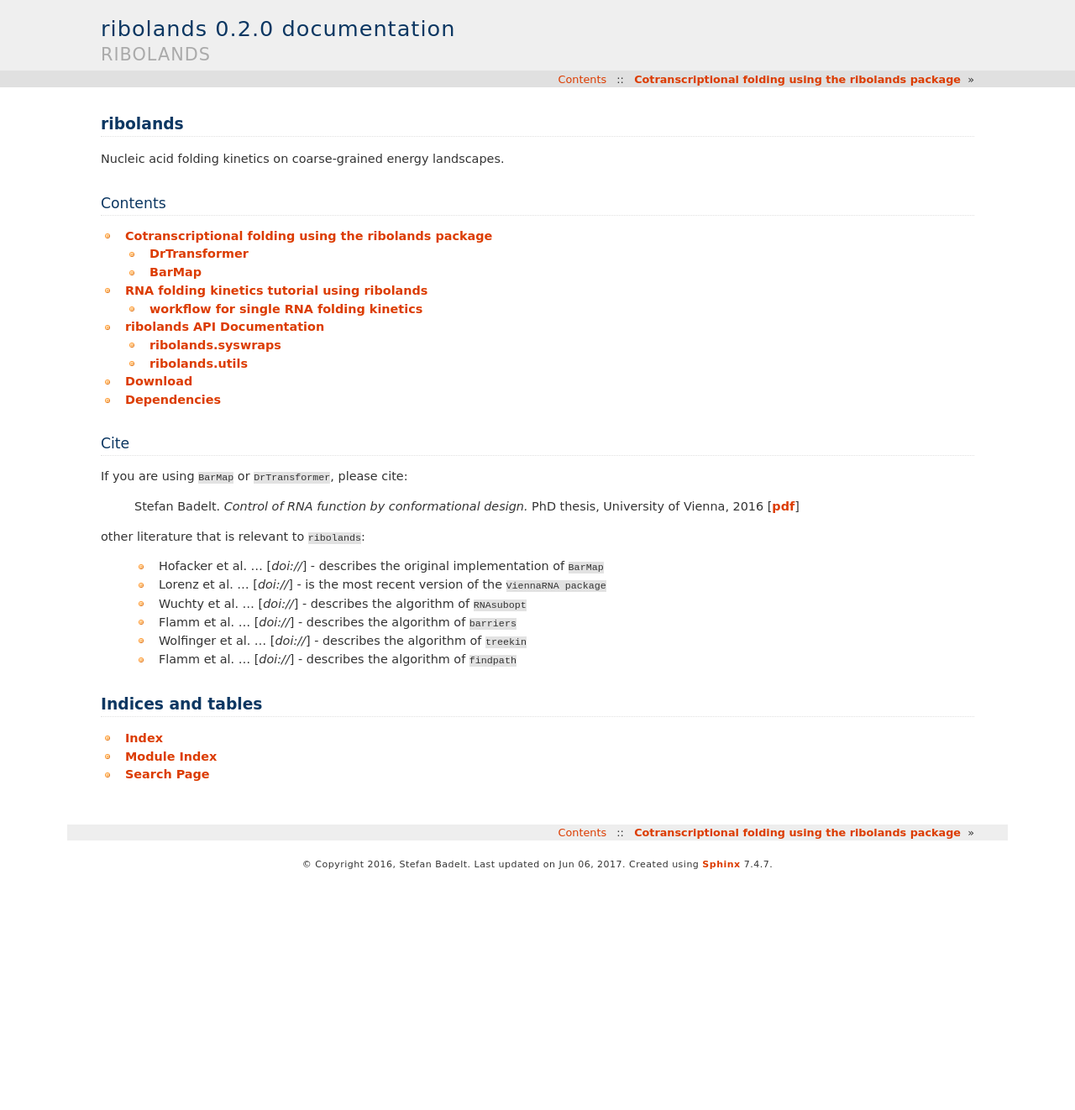
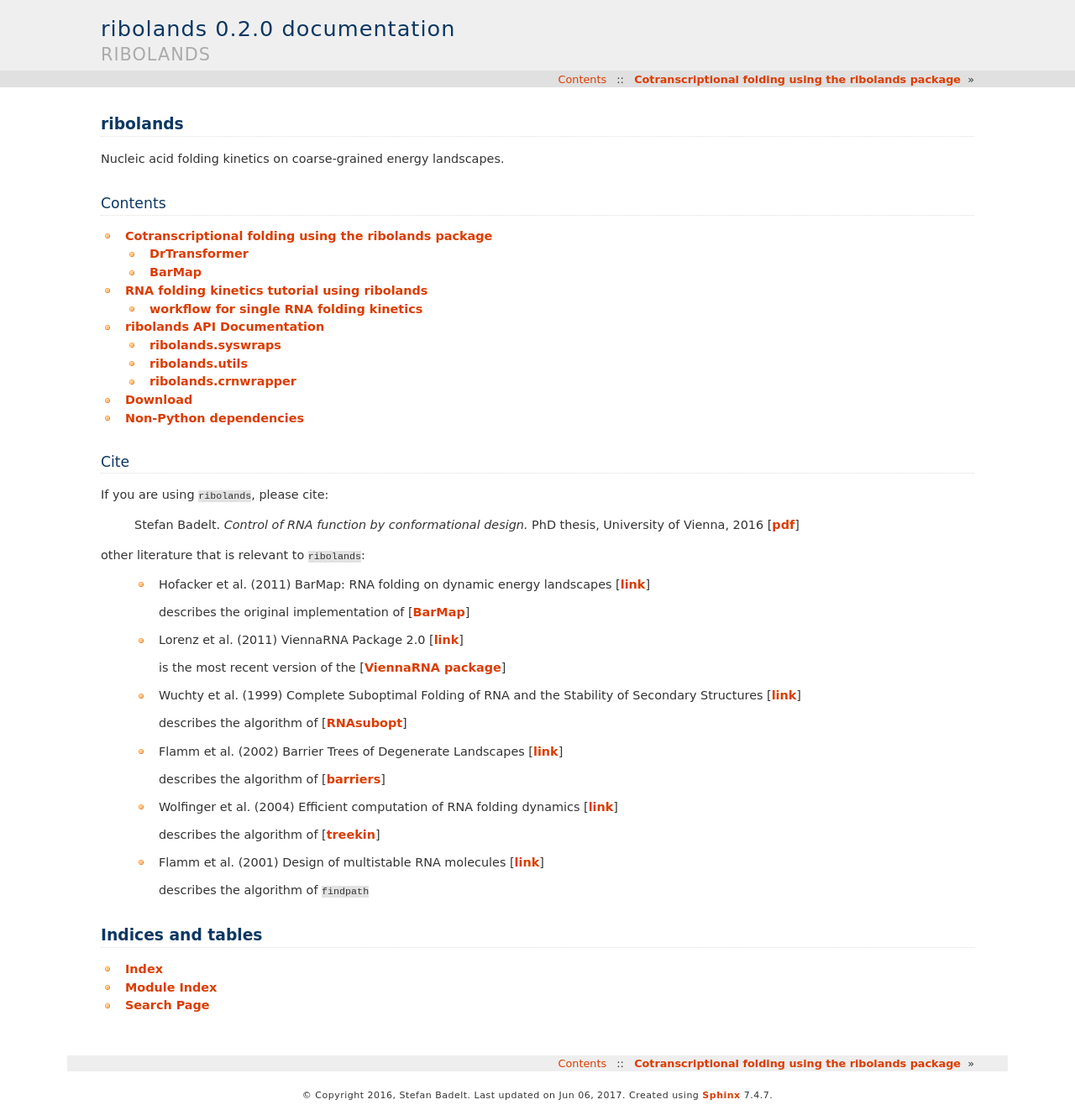
Before and after one commit to bad-ants-fleet/ribolands, a Sphinx documentation site: the page built from docs/index.rst, in a window 1280 px wide. Shown: the whole page at 84% size. Built offline with Sphinx 7.4.7, drawn with Linux system fonts in a browser that asks for light colours; before the commit the page ends 1047 px from its top, so only the background shows below that.

Commit message:
update on documentation and BarMap defaults

```diff
--- a/docs/conf.py
+++ b/docs/conf.py
@@ -38,6 +38,7 @@ extensions = [
     'sphinx.ext.mathjax',
     'sphinx.ext.ifconfig',
     'sphinx.ext.viewcode',
+    'sphinxcontrib.napoleon',
 ]
 
 # Add any paths that contain templates here, relative to this directory.
--- a/docs/download.rst
+++ b/docs/download.rst
@@ -7,23 +7,19 @@ https://github.com/bad-ants-fleet/ribolands
 
 To install, just run the usual::
 
-    sudo python setup.py install
+    python setup.py install
 
-or install to a particular directory::
-
-    python setup.py install --prefix=/home/user/local
-
-Dependencies
-===========
+Non-Python dependencies
+=======================
 
 To ensure full functionality, you also need to install the ViennaRNA package,
 barriers and treekin.
 
 http://www.tbi.univie.ac.at/RNA
-  **It is recommended to have version 2.1.9 or higher**
+  **It is recommended to have version 2.2.0 or higher**
 
 http://www.tbi.univie.ac.at/RNA/Barriers
   **Make sure you have version 1.6.0 or higher**
 
 http://www.tbi.univie.ac.at/RNA/Treekin
-  **Make sure you have version 0.4.0 or higher**
+  **Make sure you have version 0.4.1 or higher**
--- a/docs/index.rst
+++ b/docs/index.rst
@@ -4,12 +4,12 @@
    contain the root `toctree` directive.
 
 ribolands
-====================================
+=========
 
 Nucleic acid folding kinetics on coarse-grained energy landscapes.
 
 Contents
----------
+--------
 
 .. toctree::
    :maxdepth: 2
@@ -24,7 +24,7 @@ Contents
 
 Cite
 ----
-If you are using ``BarMap`` or ``DrTransformer``, please cite:
+If you are using ``ribolands``, please cite:
 
   Stefan Badelt. *Control of RNA function by conformational design.* PhD
   thesis, University of Vienna, 2016 [`pdf
@@ -32,18 +32,29 @@ If you are using ``BarMap`` or ``DrTransformer``, please cite:
 
 other literature that is relevant to ``ribolands``:
 
-  * Hofacker et al. ... [`doi://`]
-    - describes the original implementation of ``BarMap``
-  * Lorenz et al. ... [`doi://`]
-    - is the most recent version of the ``ViennaRNA package``
-  * Wuchty et al. ... [`doi://`]
-    - describes the algorithm of ``RNAsubopt``
-  * Flamm et al. ... [`doi://`]
-    - describes the algorithm of ``barriers``
-  * Wolfinger et al. ... [`doi://`]
-    - describes the algorithm of ``treekin``
-  * Flamm et al. ... [`doi://`]
-    - describes the algorithm of ``findpath``
+  * Hofacker et al. (2011) BarMap: RNA folding on dynamic energy landscapes [`link <http://dx.doi.org/10.1261%2Frna.2093310>`_]
+
+    describes the original implementation of [`BarMap <https://www.tbi.univie.ac.at/RNA/bar_map/>`_]
+
+  * Lorenz et al. (2011) ViennaRNA Package 2.0 [`link <http://dx.doi.org/10.1186/1748-7188-6-26>`_]
+
+    is the most recent version of the [`ViennaRNA package <http://www.tbi.univie.ac.at/RNA>`_]
+
+  * Wuchty et al. (1999) Complete Suboptimal Folding of RNA and the Stability of Secondary Structures [`link <http://europepmc.org/abstract/med/10070264>`_]
+
+    describes the algorithm of [`RNAsubopt <http://www.tbi.univie.ac.at/RNA/RNAsubopt.1.html>`_]
+
+  * Flamm et al. (2002) Barrier Trees of Degenerate Landscapes [`link <http://dx.doi.org/10.1524/zpch.2002.216.2.155>`_]
+
+    describes the algorithm of [`barriers <http://www.tbi.univie.ac.at/RNA/Barriers>`_]
+
+  * Wolfinger et al. (2004) Efficient computation of RNA folding dynamics [`link <http://dx.doi.org/10.1088/0305-4470/37/17/005>`_]
+
+    describes the algorithm of [`treekin <http://www.tbi.univie.ac.at/RNA/Treekin>`_]
+
+  * Flamm et al. (2001) Design of multistable RNA molecules [`link <http://rnajournal.cshlp.org/content/7/2/254.short>`_]
+
+    describes the algorithm of ``findpath``
 
 
 Indices and tables
--- a/docs/ribolands.rst
+++ b/docs/ribolands.rst
@@ -11,7 +11,13 @@ ribolands.syswraps
     :members: sys_subopt_range, sys_suboptimals, sys_barriers, sys_treekin
 
 ribolands.utils
-------------------
+---------------
 
 .. automodule:: ribolands.utils
-    :members: parse_vienna_stdin, make_pair_table, parse_barfile, parse_ratefile
+    :members: parse_vienna_stdin, make_pair_table, parse_barfile, parse_ratefile, plot_nxy, argparse_add_arguments
+
+ribolands.crnwrapper
+--------------------
+
+.. automodule:: ribolands.crnwrapper
+    :members: DiGraphSimulator
--- a/docs/scripts.rst
+++ b/docs/scripts.rst
@@ -1,17 +1,17 @@
 Cotranscriptional folding using the ribolands package
-=======
+=====================================================
 
 DrTransformer
---------------
+-------------
 Short for "DNA-to-RNA Transformer", the program computes cotranscriptional
 folding of larger RNAs by generating a conformation graph of local-minimum
 conformations at every transcription step. Importantly, only conformations
 reachable from the previous conformation graph are included, rates between
 these conformations are computed using the `findpath` direct path heuristic,
-see [Flamm et al.  (2001)]. `DrTransformer` uses `treekin` to calculate folding
+see [Flamm et al. (2001)]. `DrTransformer` uses `treekin` to calculate folding
 kinetics.
 
-  ``$ echo "CUGCGGCUUUGGCUCUAGCC" | DrTransformer.py -v --pyplot``
+  ``$ echo "CUGCGGCUUUGGCUCUAGCC" | DrTransformer.py --pyplot``
 
 
 
--- a/setup.py
+++ b/setup.py
@@ -25,8 +25,6 @@ setup(
     dependency_links=['https://github.com/bad-ants-fleet/crnsimulator/tarball/master#egg=crnsimulator-0.1'],
     test_suite='tests',
     packages=['ribolands'],
-    scripts=['scripts/pylands_spatch.py',
-      'scripts/cofold_kinetics.py',
-      'scripts/BarMap.py',
+    scripts=['scripts/BarMap.py',
       'scripts/DrTransformer.py']
 )
```
Also changed, not shown: other parts of docs/scripts.rst (+1 -1 lines), ribolands/__init__.py (+1 -7 lines), 4 other files.
